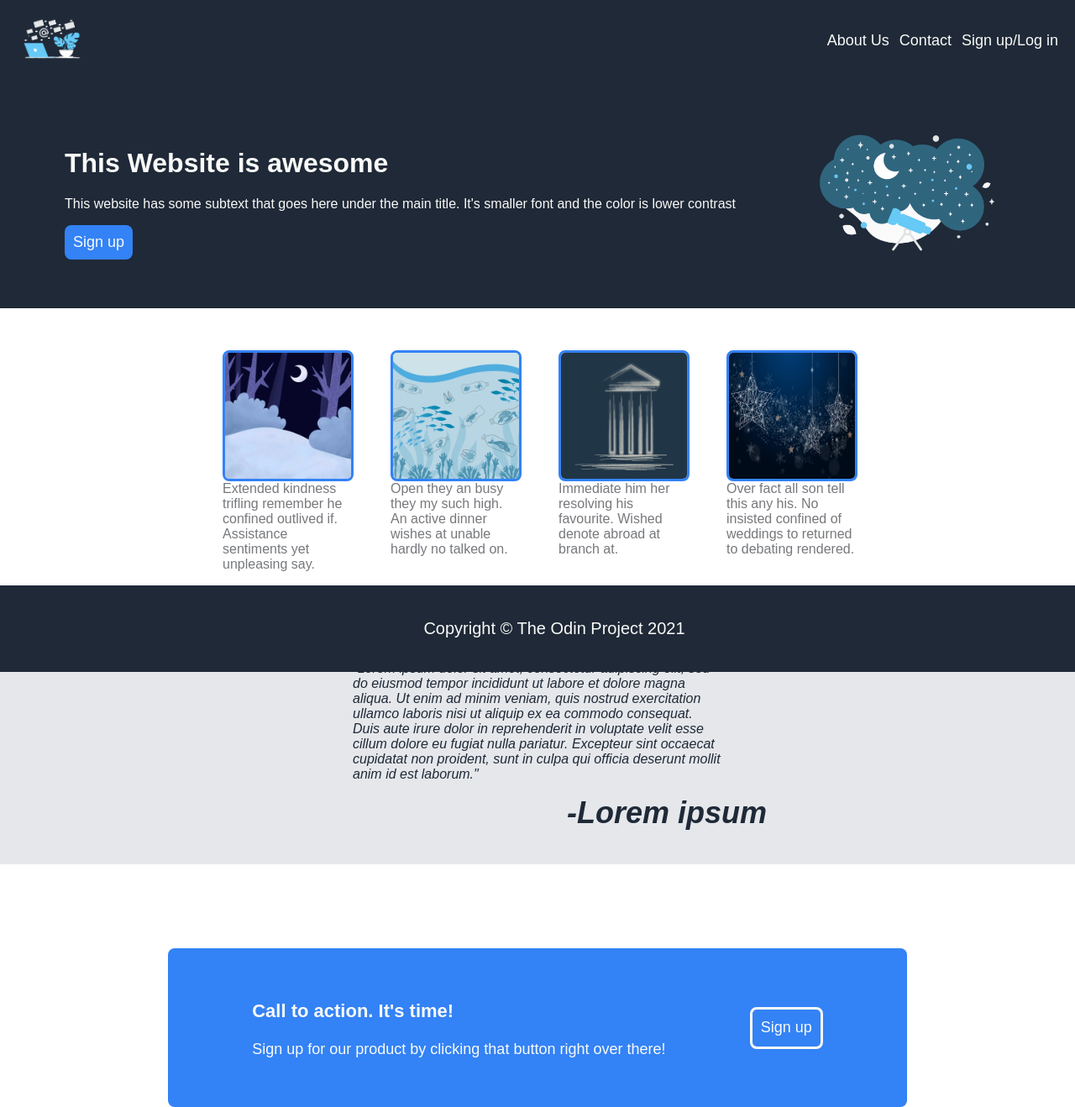
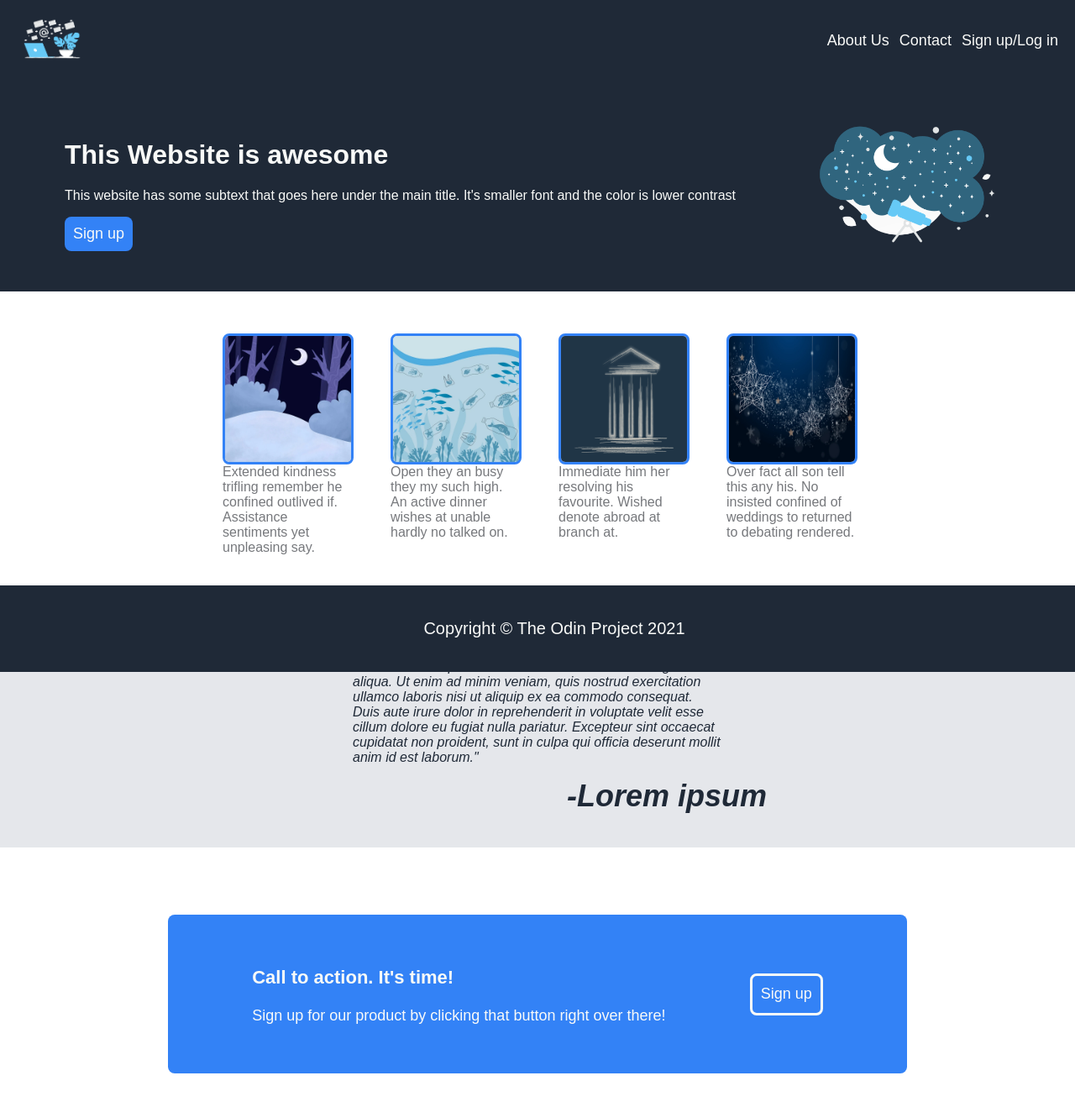
Before and after one commit to ckenanoglu/landing-page, a plain HTML site: page index.html in a window 1280 px wide. Shown: the whole page at 84% size. After the commit the page ends 1278 px from the top, so only its background shows below. Drawn offline with Linux system fonts and the light colour scheme.

Commit message:
hopefully final fix

```diff
--- a/styles.css
+++ b/styles.css
@@ -30,7 +30,7 @@ header{
 }
 .top-div{
        align-items: center;
-       padding: 50px 0 50px;
+       padding: 40px 0 40px;
        display: flex;
        justify-content: space-evenly;
        background-color: #1f2937;
@@ -77,7 +77,7 @@ header{
 }
 .bottom-div{
        display: flex;
-       margin: 100px 200px 100px;
+       margin: 80px 200px 80px;
        justify-content: space-evenly;
        background-color: #3382f6;
        color: #f9faf8;
```
